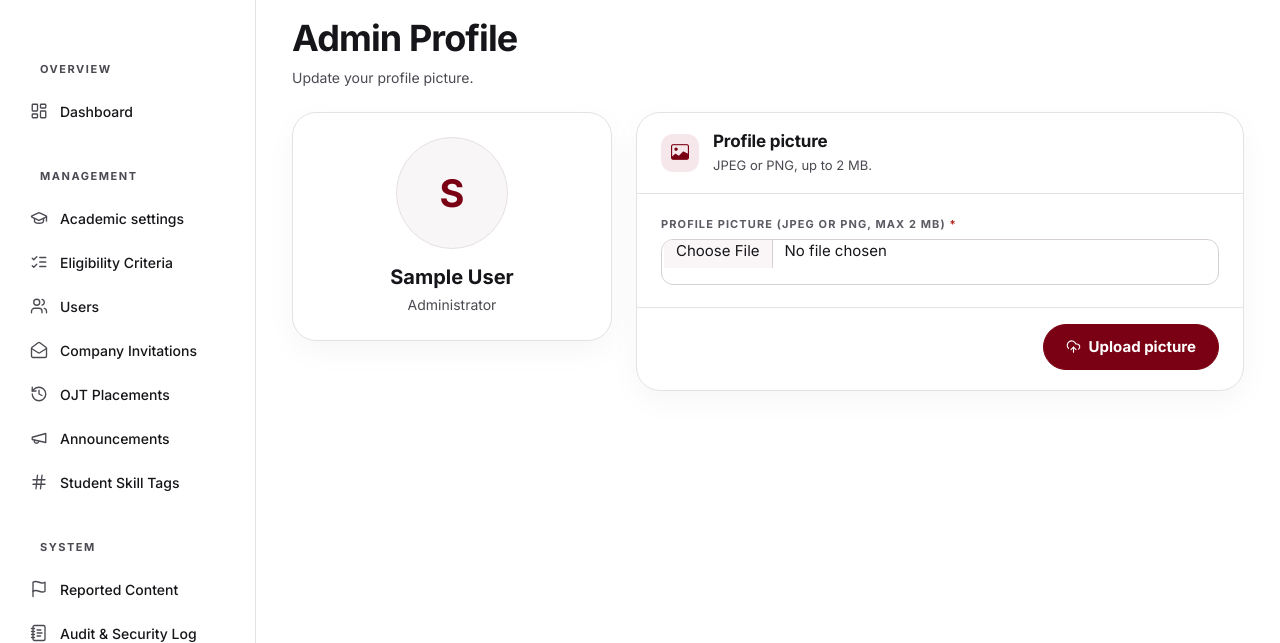
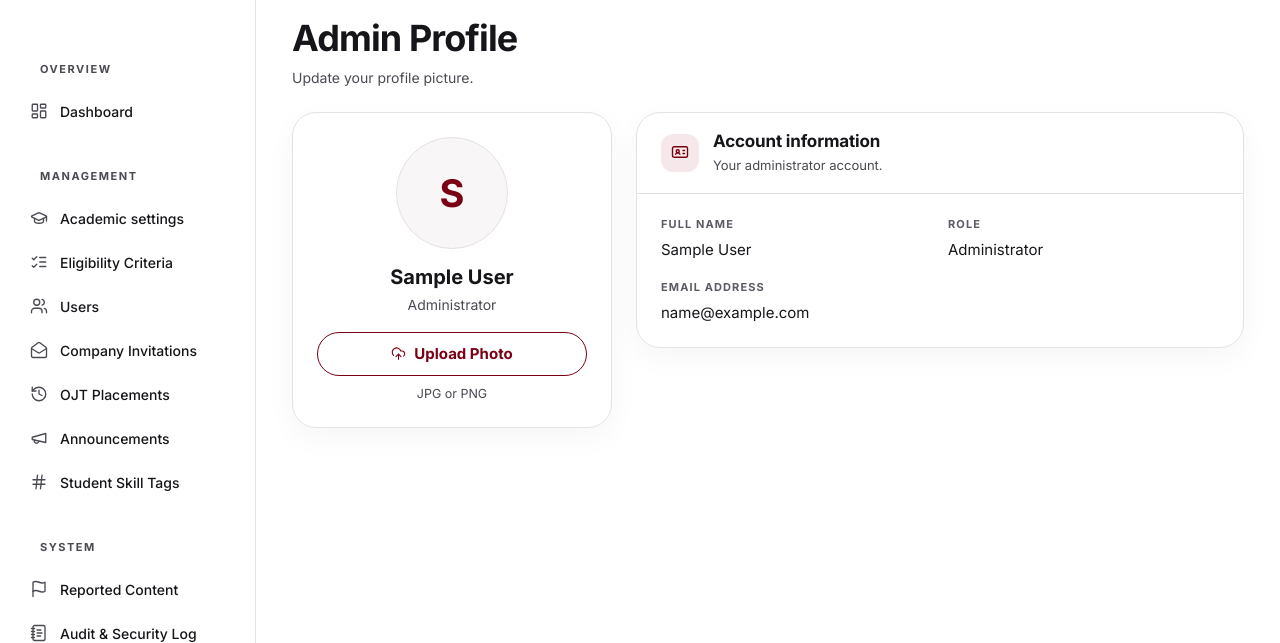
Before and after one commit to alcayamarlo/INTERNSHIP, a Laravel app: page /admin/profile in a window 1280 px wide. Shown: the part 73-716 px from the top of the page. Run offline with Laravel 12, Linux system fonts and the light colour scheme; the visitor is signed in with stand-in values (Sample User, id 1); data that the repository does not hold is empty; style sheets or scripts are compiled from the project's sources.

Commit message:
Admin profile: same summary card and design as the other profiles
Co-Authored-By: Claude Sonnet 5.5 <noreply@anthropic.com>

```diff
--- a/public/css/sb-profile-layout.css
+++ b/public/css/sb-profile-layout.css
@@ -87,3 +87,6 @@ html body.sb-app .cp-remove:hover { background: var(--cp-tint); }
 html body.sb-app .cp-actions-inline { margin: 0; }
 html body.sb-app .cp-card--single { max-width: 720px; }
 html body.sb-app .cp-card__footer { display: flex; justify-content: flex-end; padding: 16px 24px 20px; border-top: 1px solid var(--cp-hair); }
+
+/* Read-only value in a profile card */
+html body.sb-app .cp-value { margin: 0; font-size: 15px; line-height: 1.5; color: var(--cp-ink); overflow-wrap: anywhere; }
--- a/resources/views/admin/profile/edit.blade.php
+++ b/resources/views/admin/profile/edit.blade.php
@@ -20,35 +20,57 @@
         </div>
         <p class="cp-name">{{ $user->name }}</p>
         <p class="cp-role">Administrator</p>
+
+        {{-- Same form, field name and route as before; choosing a file sends it straight away. --}}
+        <form method="POST" action="{{ route('admin.profile.update-picture') }}" enctype="multipart/form-data" id="adminAvatarForm" class="cp-actions-inline">
+            @csrf
+            <input id="adminAvatar" type="file" name="avatar" class="d-none" accept="image/jpeg,image/png" required aria-label="Profile picture (JPEG or PNG, max 2 MB)">
+            <button type="button" class="cp-upload" id="adminAvatarPick"><i class="bi bi-cloud-upload" aria-hidden="true"></i> {{ $avatarUrl ? 'Change Photo' : 'Upload Photo' }}</button>
+            <noscript><button type="submit" class="cp-upload">Upload picture</button></noscript>
+        </form>
+        <p class="cp-note">JPG or PNG</p>
+        @error('avatar')<div class="invalid-feedback d-block text-center" role="alert">{{ $message }}</div>@enderror
     </aside>
 
-    {{-- ===== Right: profile picture ===== --}}
+    {{-- ===== Right: account details (read-only) ===== --}}
     <div class="cp-form">
-        <form method="POST" action="{{ route('admin.profile.update-picture') }}" enctype="multipart/form-data" class="card cp-card">
-            @csrf
+        <section class="card cp-card" aria-labelledby="cpAccountTitle">
             <header class="cp-card__head">
-                <span class="cp-card__icon" aria-hidden="true"><i class="bi bi-image"></i></span>
-                <div><h2 class="cp-card__title">Profile picture</h2><p class="cp-card__sub">JPEG or PNG, up to 2 MB.</p></div>
+                <span class="cp-card__icon" aria-hidden="true"><i class="bi bi-person-badge"></i></span>
+                <div><h2 class="cp-card__title" id="cpAccountTitle">Account information</h2><p class="cp-card__sub">Your administrator account.</p></div>
             </header>
             <div class="cp-card__body">
-                <div class="cp-field">
-                    <label for="adminAvatar" class="form-label">Profile picture (JPEG or PNG, max 2 MB) <span class="text-danger" aria-hidden="true">*</span></label>
-                    <input
-                        id="adminAvatar"
-                        type="file"
-                        name="avatar"
-                        class="form-control @error('avatar') is-invalid @enderror"
-                        accept="image/jpeg,image/png"
-                        required
-                    >
-                    @error('avatar')<div class="invalid-feedback d-block">{{ $message }}</div>@enderror
+                <div class="cp-row">
+                    <div class="cp-field">
+                        <span class="form-label">Full name</span>
+                        <p class="cp-value">{{ $user->name }}</p>
+                    </div>
+                    <div class="cp-field">
+                        <span class="form-label">Role</span>
+                        <p class="cp-value">Administrator</p>
+                    </div>
                 </div>
+                @if($user->email)
+                    <div class="cp-field">
+                        <span class="form-label">Email address</span>
+                        <p class="cp-value">{{ $user->email }}</p>
+                    </div>
+                @endif
             </div>
-            <div class="cp-card__footer">
-                <button type="submit" class="cp-save"><i class="bi bi-cloud-upload" aria-hidden="true"></i> Upload picture</button>
-            </div>
-        </form>
+        </section>
     </div>
 </div>
 </div>
 @endsection
+
+@push('scripts')
+<script>
+(() => {
+    const input = document.getElementById('adminAvatar');
+    const pick = document.getElementById('adminAvatarPick');
+    if (!input || !pick) return;
+    pick.addEventListener('click', () => input.click());
+    input.addEventListener('change', () => { if (input.files.length) input.form.submit(); });
+})();
+</script>
+@endpush
```
